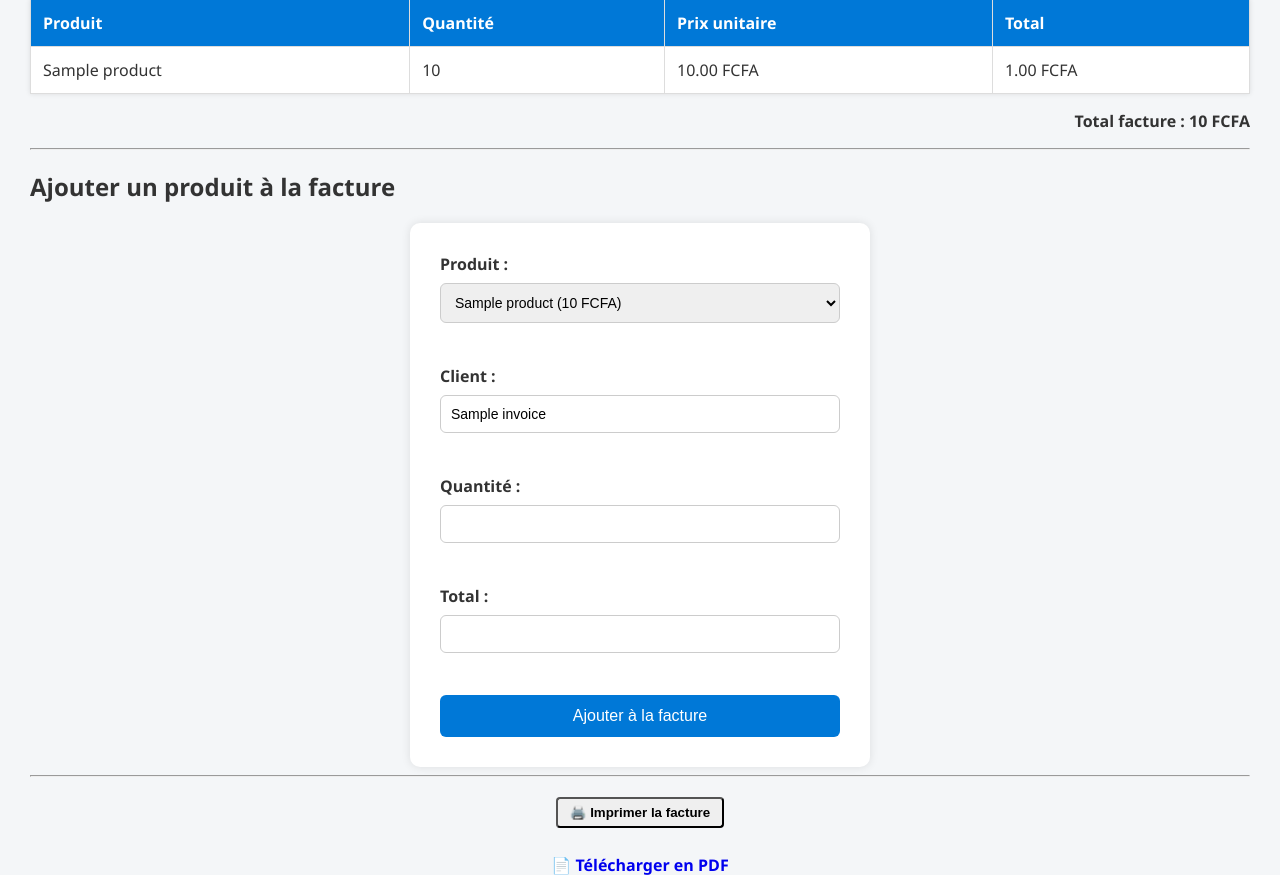
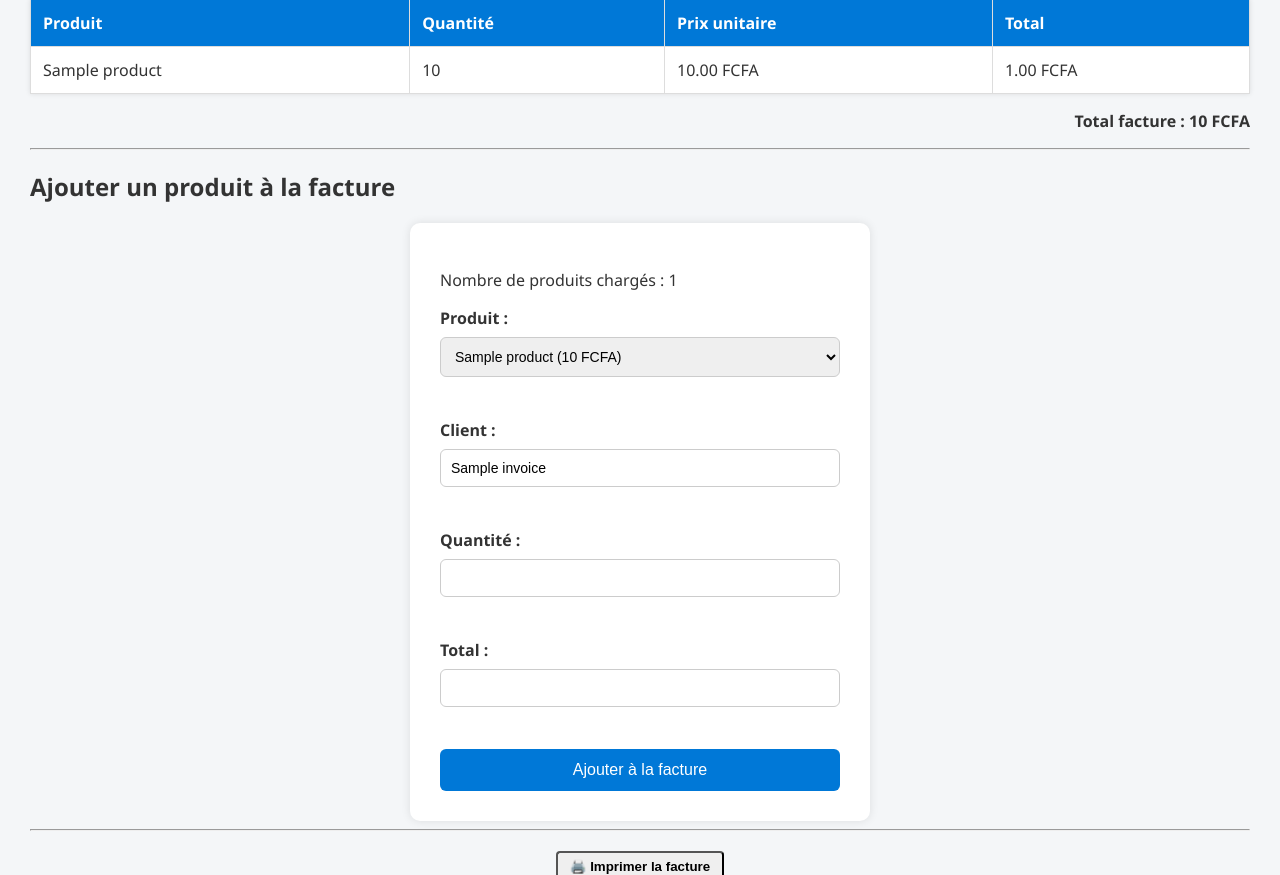
Before and after one commit to jhounsoulin-bot/gestion_stock, a Python web app: template templates/invoice.html in a window 1280 px wide. Shown: the part 184-1059 px from the top of the page. Run offline with Jinja, Linux system fonts and the light colour scheme; the template is opened without the code that fills it: most values are stand-ins (such as "Sample title", 1, 10 or a date in 2020).

```diff
--- a/templates/invoice.html
+++ b/templates/invoice.html
@@ -36,6 +36,9 @@
 <h2>Ajouter un produit à la facture</h2>
 <form action="/sales" method="post">
   <input type="hidden" name="invoice_id" value="{{ invoice.id }}">
+
+  <!-- ✅ Debug : afficher combien de produits sont chargés -->
+  <p>Nombre de produits chargés : {{ products|length }}</p>
 
   <label>Produit :</label>
   <select name="product_id" required onchange="updateTotal()">
```
